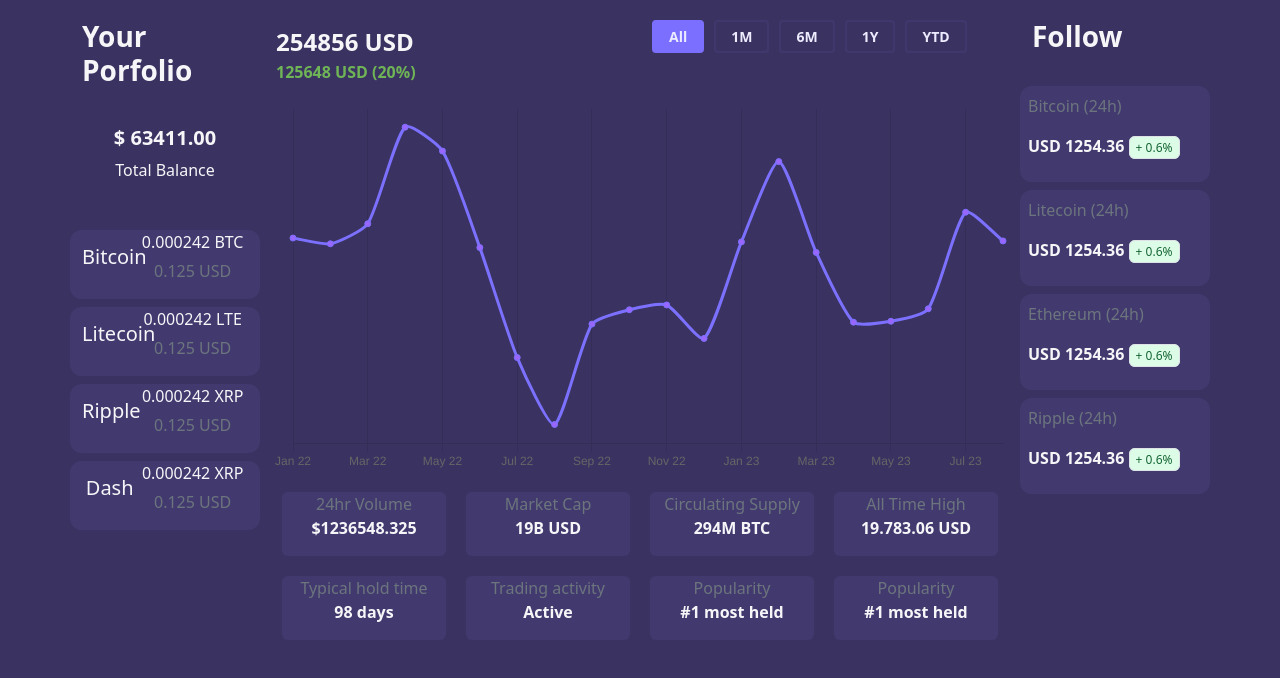
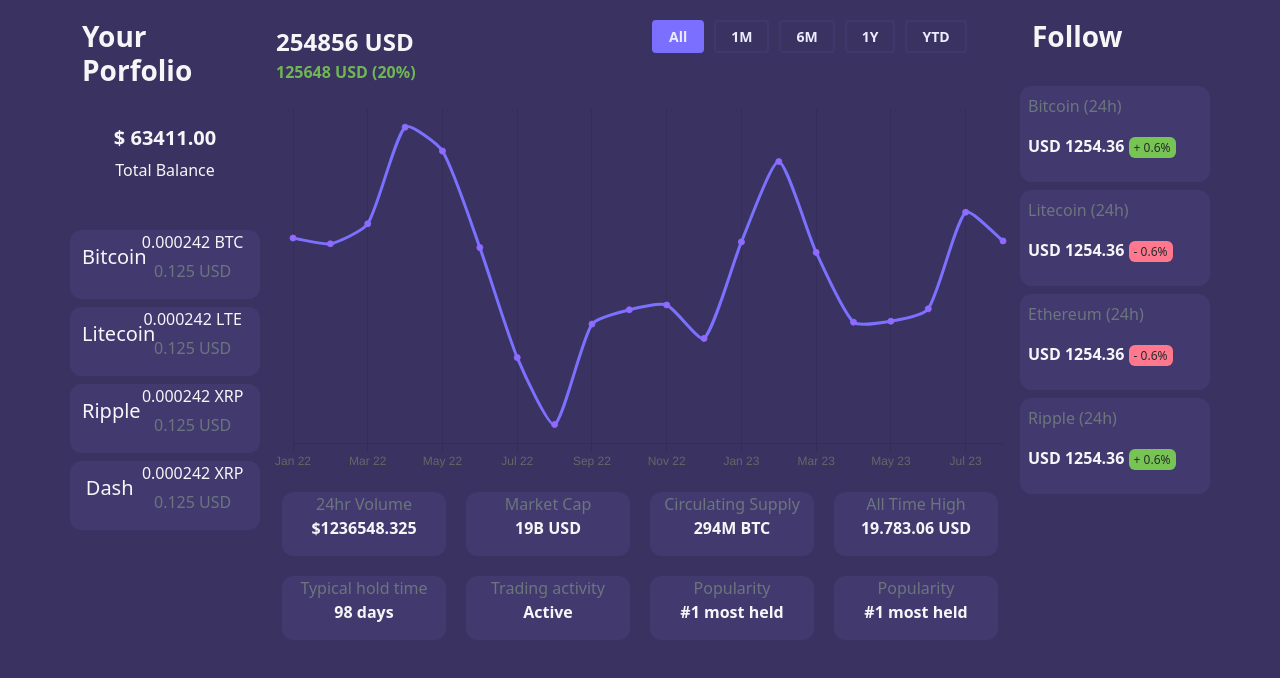
Before and after one commit to Cathal-O-Donnell/ReactCryptoDashboard, a React (Create React App) app: page / in a window 1280 px wide. Shown: the top 678 px of the page. Built offline with nearby package versions, Linux system fonts and the light colour scheme.

Commit message:
Improved styling

```diff
--- a/src/App.js
+++ b/src/App.js
@@ -58,15 +58,15 @@ function App() {
             <CryptoChart></CryptoChart>
           </div>
 
-          <div class="container">
-            <div class="row margin-bottom-20">
+          <div className="container">
+            <div className="row margin-bottom-20">
               <InfoContainer title="24hr Volume" body="$1236548.325"></InfoContainer>
               <InfoContainer title="Market Cap" body="19B USD"></InfoContainer>
               <InfoContainer title="Circulating Supply" body="294M BTC"></InfoContainer>
               <InfoContainer title="All Time High" body="19.783.06 USD"></InfoContainer>
             </div>
 
-            <div class="row margin-bottom-20">
+            <div className="row margin-bottom-20">
               <InfoContainer title="Typical hold time" body="98 days"></InfoContainer>
               <InfoContainer title="Trading activity" body="Active"></InfoContainer>
               <InfoContainer title="Popularity" body="#1 most held"></InfoContainer>
@@ -82,10 +82,10 @@ function App() {
           </div>
 
           <div className="row">
-            <PriceCard title="Bitcoin" amount="1254.36" increasePercentage="0.6" fiatCurrencyShortName="USD"></PriceCard>
-            <PriceCard title="Litecoin" amount="1254.36" increasePercentage="0.6" fiatCurrencyShortName="USD"></PriceCard>
-            <PriceCard title="Ethereum" amount="1254.36" increasePercentage="0.6" fiatCurrencyShortName="USD"></PriceCard>
-            <PriceCard title="Ripple" amount="1254.36" increasePercentage="0.6" fiatCurrencyShortName="USD"></PriceCard>
+            <PriceCard title="Bitcoin" amount="1254.36" percentageChange="+ 0.6" isIncreasePercentage={true} fiatCurrencyShortName="USD"></PriceCard>
+            <PriceCard title="Litecoin" amount="1254.36" percentageChange="- 0.6" isIncreasePercentage={false} fiatCurrencyShortName="USD"></PriceCard>
+            <PriceCard title="Ethereum" amount="1254.36" percentageChange="- 0.6" isIncreasePercentage={false} fiatCurrencyShortName="USD"></PriceCard>
+            <PriceCard title="Ripple" amount="1254.36" percentageChange="+ 0.6" isIncreasePercentage={true} fiatCurrencyShortName="USD"></PriceCard>
           </div>
         </div>
       </div>
--- a/src/components/UI/Card.js
+++ b/src/components/UI/Card.js
@@ -3,7 +3,7 @@ import 'bootstrap/dist/css/bootstrap.min.css';
 
 const Card = (props) => {
  return (
-    <div id="mainContainer" class="col-md-10 card-background offset-md-1 marginTop20 marginBottom20">
+    <div id="mainContainer" className="col-md-10 card-background offset-md-1 marginTop20 marginBottom20">
         {props.children}
     </div>
  );
--- a/src/components/UI/InfoContainer.js
+++ b/src/components/UI/InfoContainer.js
@@ -2,7 +2,7 @@ import React from 'react'
 
 const InfoContainer = (props) => {
     return (
-        <div class="col-sm rounded card-background margin-sides-10 text-center">
+        <div className="col-sm border-radius-12 card-background margin-sides-10 text-center">
             <div className='row'>
                 <p className='text-secondary fs-6 margin-bottom-0'>{props.title}</p>
             </div>
--- a/src/components/UI/PriceCard.js
+++ b/src/components/UI/PriceCard.js
@@ -1,6 +1,18 @@
 import React from 'react'
 
 const PriceCard = (props) => {
+    let baseClasses = "text-xs font-medium mr-2 px-2.5 py-0.5 black-text rounded";
+    let positiveClasses = "positive-badge";
+    let negativeClasses = "negative-badge";
+
+    const getBadgeClass = (isIncreatePercentage) => {
+        if (isIncreatePercentage) {
+            return `${baseClasses} ${positiveClasses}`;
+        } else {
+            return `${baseClasses} ${negativeClasses}`;
+        }
+    };
+
     return (
         <div className='container border-radius-12 card-background p-2 my-1 d-flex align-items-center'>
             <div className='col-md-12'>
@@ -9,7 +21,7 @@ const PriceCard = (props) => {
                 </div>
 
                 <div className='row white-text fw-bold'>
-                    <p className='text-uppercase'>{props.fiatCurrencyShortName} {props.fiatAmount} <span className='text-uppercase'>{props.amount}</span> <span class="bg-green-100 text-green-800 text-xs font-medium mr-2 px-1.5 py-0.5 rounded dark:bg-gray-700 dark:text-green-400 border border-green-400">+ {props.increasePercentage}%</span></p>
+                    <p className='text-uppercase'>{props.fiatCurrencyShortName} {props.fiatAmount} <span className='text-uppercase'>{props.amount}</span> <span className={getBadgeClass(props.isIncreasePercentage)}>{props.percentageChange}%</span></p>
                 </div>
             </div>
         </div>
--- a/src/index.css
+++ b/src/index.css
@@ -86,5 +86,21 @@ code {
 }
 
 .green-text {
-  color: #6FB456 !important;
+  color: #70B655 !important;
 }
+
+.black-text {
+  color: #252B2B !important;
+}
+
+.positive-badge {
+  background-color: #77C454 !important;
+  padding-left: 5px;
+  padding-right: 5px;
+}
+
+.negative-badge {
+  background-color: #FF788E !important;
+  padding-left: 5px;
+  padding-right: 5px;
+}
```
Also changed, not shown: src/components/Chart/CryptoChart.js (line endings or trailing spaces), src/components/UI/CurrencyCard.js (line endings or trailing spaces).
